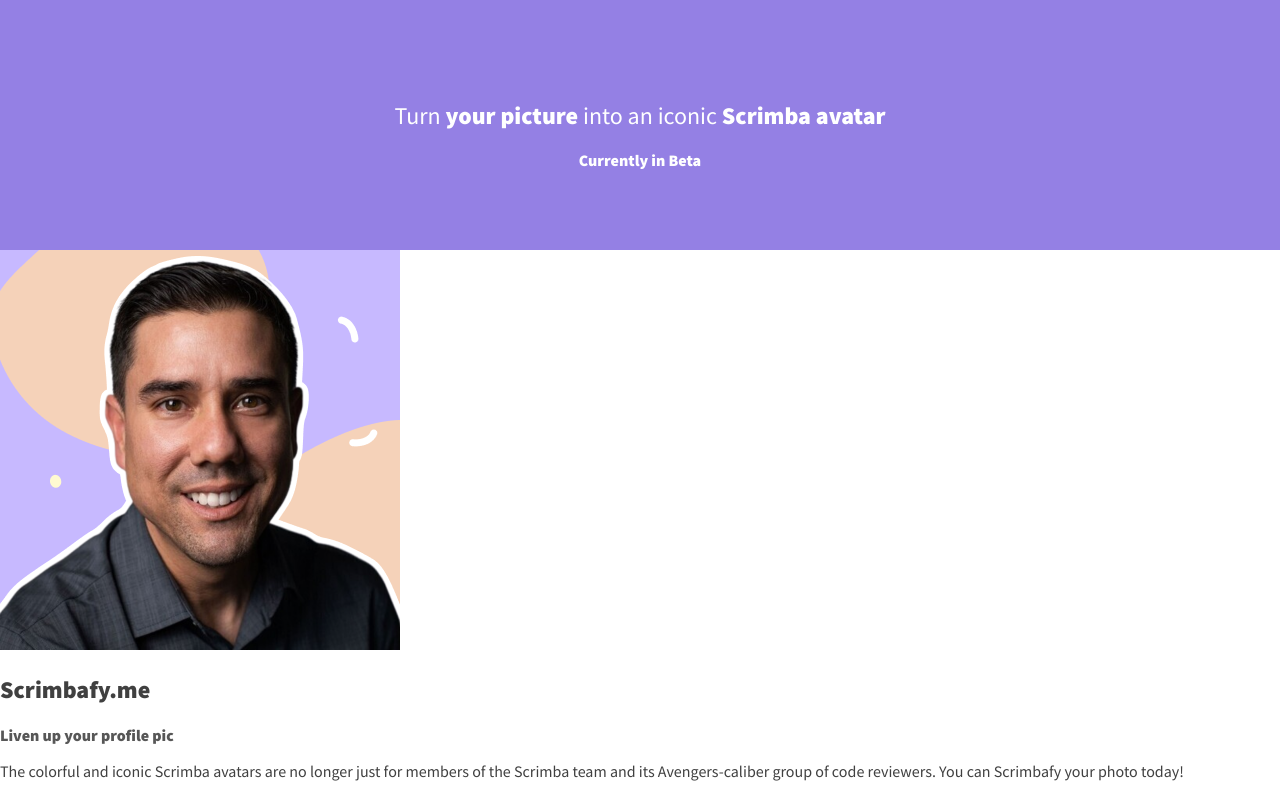
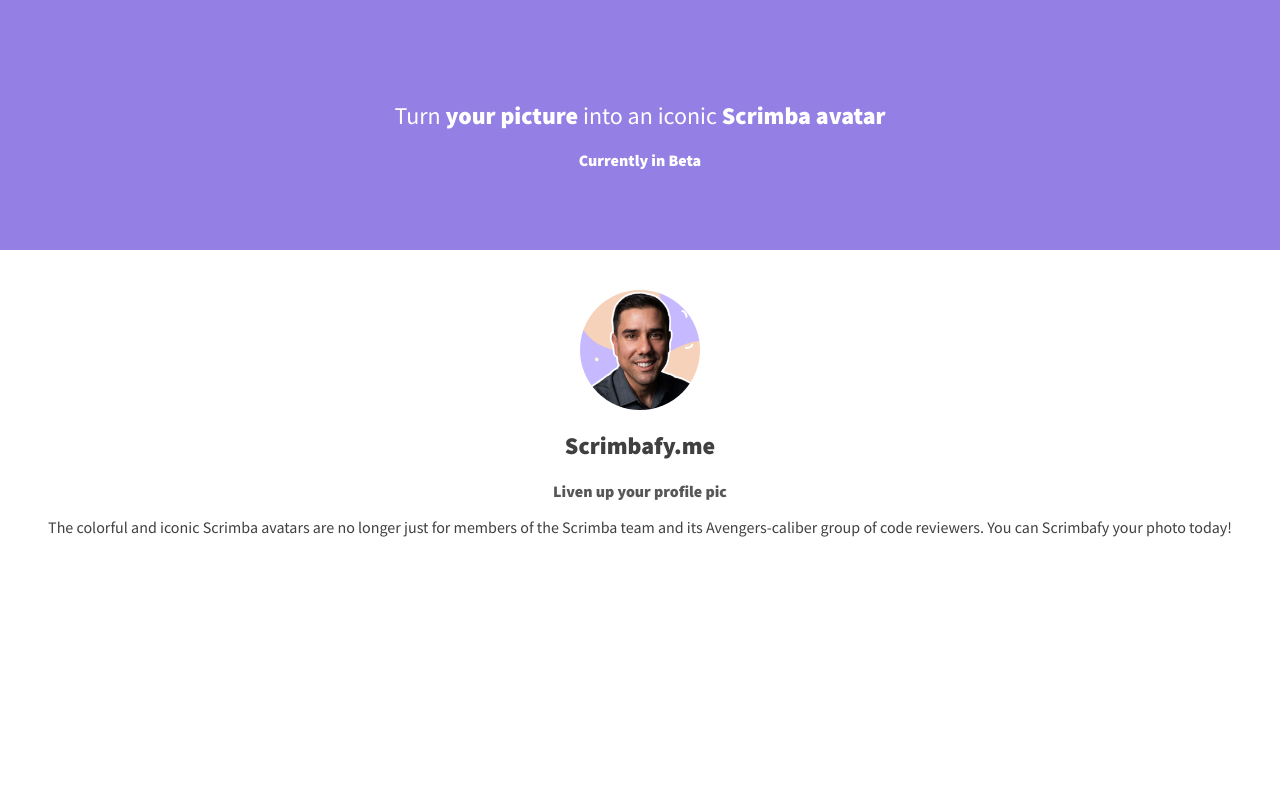
Before and after one commit to SanJammin/Product-Splash-Page, a plain HTML site: page index.html in a window 1280 px wide. Drawn offline with Linux system fonts and the light colour scheme.

Commit message:
Style main content

```diff
--- a/index.css
+++ b/index.css
@@ -39,6 +39,22 @@ h1 {
     Main content
    ==================== */
 
+.main-content {
+    display: flex;
+    flex-direction: column;
+    align-items: center;
+    padding: 2.5em 2em 0;
+}
+
+.main-content p {
+    text-align: left;
+}
+
+.img-main {
+    border-radius: 50%;
+    width: 120px;
+}
+
 
 /* =================
     Form
```
